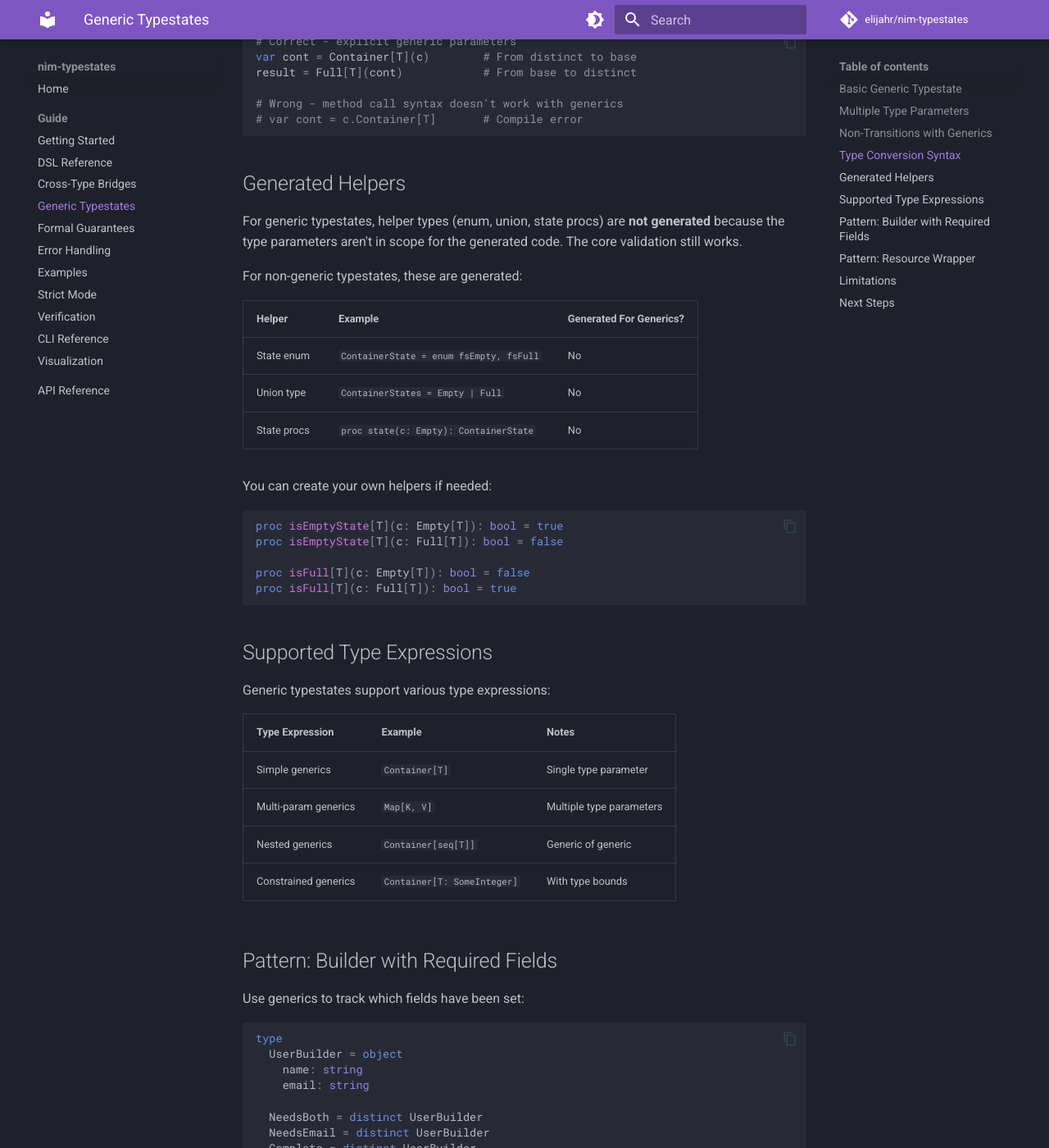
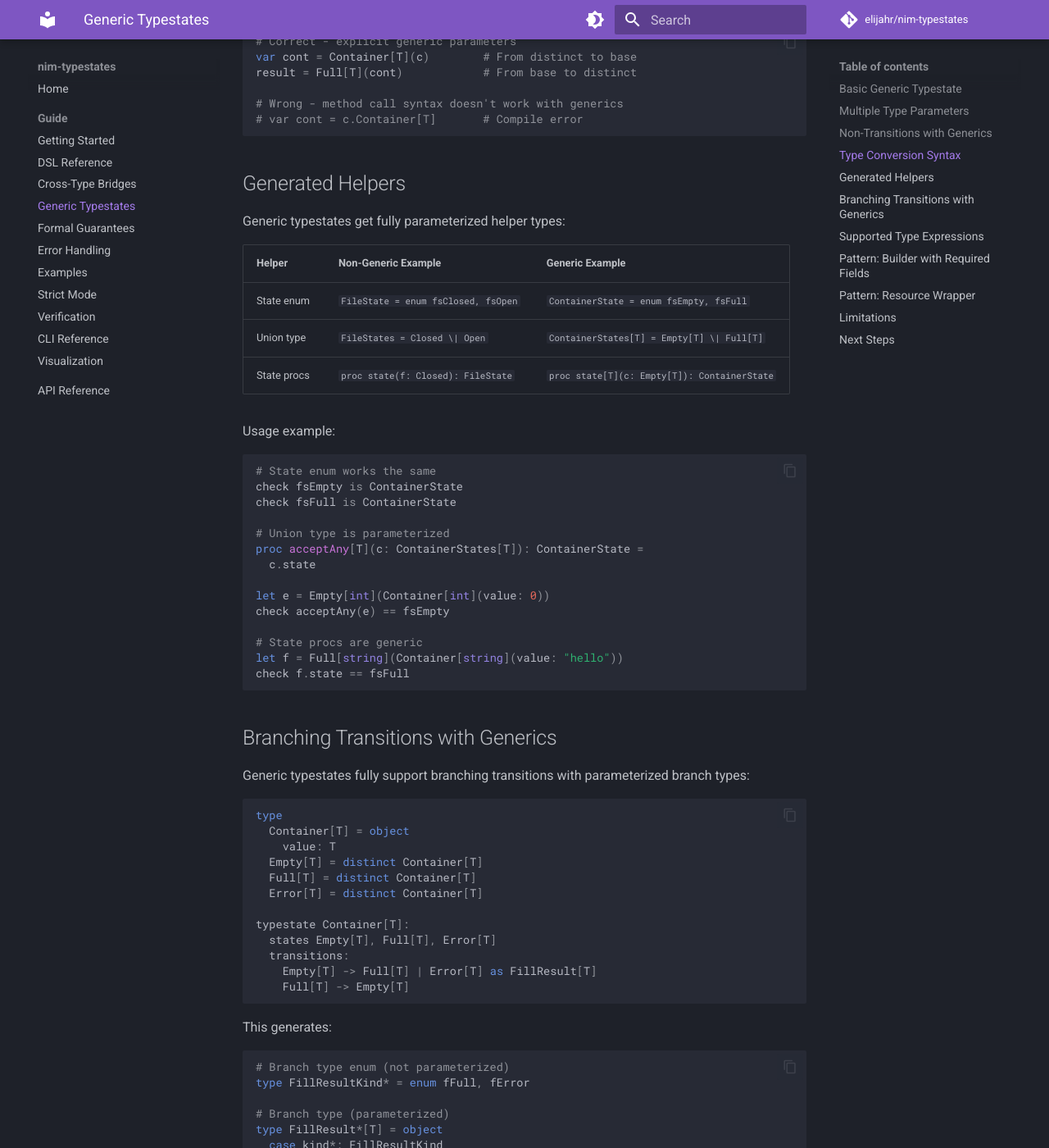
Before and after one commit to elijahr/nim-typestates, an MkDocs documentation site: the page built from docs/guide/generics.md, in a window 1280 px wide and 1400 px high, scrolled down 2010 px. Shown: the whole window at 82% size. Built offline with MkDocs 1.6.1 and Material for MkDocs 9.7.7, drawn with Linux system fonts in a browser that asks for light colours; comment, search, counter and statistics services are not loaded; the version menu is left out; some of the changed text lies outside the part shown.

Commit message:
docs: update generics guide and changelog for full helper generation
- Document that generic typestates now get full helper generation
- Add section on branching transitions with generics
- Update limitations section
- Add changelog entries for all features since v0.1.0

````diff
--- a/docs/guide/generics.md
+++ b/docs/guide/generics.md
@@ -105,24 +105,90 @@ result = Full[T](cont)            # From base to distinct
 
 ## Generated Helpers
 
-For generic typestates, helper types (enum, union, state procs) are **not generated** because the type parameters aren't in scope for the generated code. The core validation still works.
+Generic typestates get fully parameterized helper types:
 
-For non-generic typestates, these are generated:
+| Helper | Non-Generic Example | Generic Example |
+|--------|---------------------|-----------------|
+| State enum | `FileState = enum fsClosed, fsOpen` | `ContainerState = enum fsEmpty, fsFull` |
+| Union type | `FileStates = Closed \| Open` | `ContainerStates[T] = Empty[T] \| Full[T]` |
+| State procs | `proc state(f: Closed): FileState` | `proc state[T](c: Empty[T]): ContainerState` |
 
-| Helper | Example | Generated For Generics? |
-|--------|---------|-------------------------|
-| State enum | `ContainerState = enum fsEmpty, fsFull` | No |
-| Union type | `ContainerStates = Empty | Full` | No |
-| State procs | `proc state(c: Empty): ContainerState` | No |
-
-You can create your own helpers if needed:
+Usage example:
 
 ```nim
-proc isEmptyState[T](c: Empty[T]): bool = true
-proc isEmptyState[T](c: Full[T]): bool = false
+# State enum works the same
+check fsEmpty is ContainerState
+check fsFull is ContainerState
 
-proc isFull[T](c: Empty[T]): bool = false
-proc isFull[T](c: Full[T]): bool = true
+# Union type is parameterized
+proc acceptAny[T](c: ContainerStates[T]): ContainerState =
+  c.state
+
+let e = Empty[int](Container[int](value: 0))
+check acceptAny(e) == fsEmpty
+
+# State procs are generic
+let f = Full[string](Container[string](value: "hello"))
+check f.state == fsFull
+```
+
+## Branching Transitions with Generics
+
+Generic typestates fully support branching transitions with parameterized branch types:
+
+```nim
+type
+  Container[T] = object
+    value: T
+  Empty[T] = distinct Container[T]
+  Full[T] = distinct Container[T]
+  Error[T] = distinct Container[T]
+
+typestate Container[T]:
+  states Empty[T], Full[T], Error[T]
+  transitions:
+    Empty[T] -> Full[T] | Error[T] as FillResult[T]
+    Full[T] -> Empty[T]
+```
+
+This generates:
+
+```nim
+# Branch type enum (not parameterized)
+type FillResultKind* = enum fFull, fError
+
+# Branch type (parameterized)
+type FillResult*[T] = object
+  case kind*: FillResultKind
+  of fFull: full*: Full[T]
+  of fError: error*: Error[T]
+
+# Constructors (generic)
+proc toFillResult*[T](s: Full[T]): FillResult[T]
+proc toFillResult*[T](s: Error[T]): FillResult[T]
+
+# Operator (generic)
+template `->`*[T](_: typedesc[FillResult[T]], s: Full[T]): FillResult[T]
+template `->`*[T](_: typedesc[FillResult[T]], s: Error[T]): FillResult[T]
+```
+
+Usage:
+
+```nim
+proc fill[T](e: Empty[T], val: T): FillResult[T] =
+  if val == default(T):
+    FillResult[T] -> Error[T](Container[T](e))
+  else:
+    var c = Container[T](e)
+    c.value = val
+    FillResult[T] -> Full[T](c)
+
+let empty = Empty[int](Container[int](value: 0))
+let result = fill(empty, 42)
+
+case result.kind
+of fFull: echo "Got value: ", Container[int](result.full).value
+of fError: echo "Failed"
 ```
 
 ## Supported Type Expressions
@@ -202,8 +268,18 @@ proc use[T](r: Acquired[T]): T {.notATransition.} =
 
 ## Limitations
 
-1. **No helper generation**: Generic typestates don't get enum/union/state proc helpers
-2. **Same base name**: All states in a generic typestate must have distinct base names (e.g., `Empty[T]` and `Empty[V]` would conflict)
+1. **Same base name**: All states in a generic typestate must have distinct base names (e.g., `Empty[T]` and `Empty[V]` would conflict)
+2. **Branch type params must match**: Branch type parameters must use the same type variables as the typestate (e.g., `FillResult[K]` when typestate uses `T` will fail)
+3. **Distinct types with multiple params**: Due to a Nim compiler limitation, using `distinct` with multiple generic params may cause C compilation errors. Use wrapper objects instead:
+
+```nim
+# May cause issues with distinct
+type EmptyMap[K, V] = distinct Map[K, V]
+
+# Works reliably
+type EmptyMap[K, V] = object
+  inner: Map[K, V]
+```
 
 ## Next Steps
 
````
Also changed, not shown: CHANGELOG.md (+19 -0 lines).
